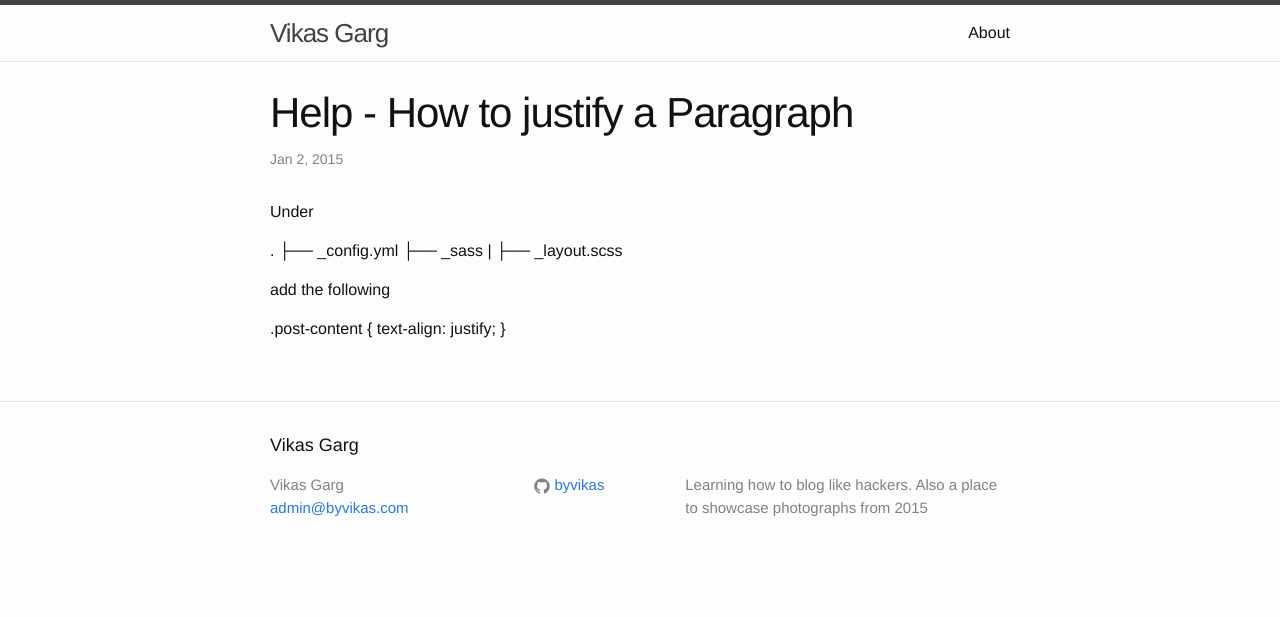
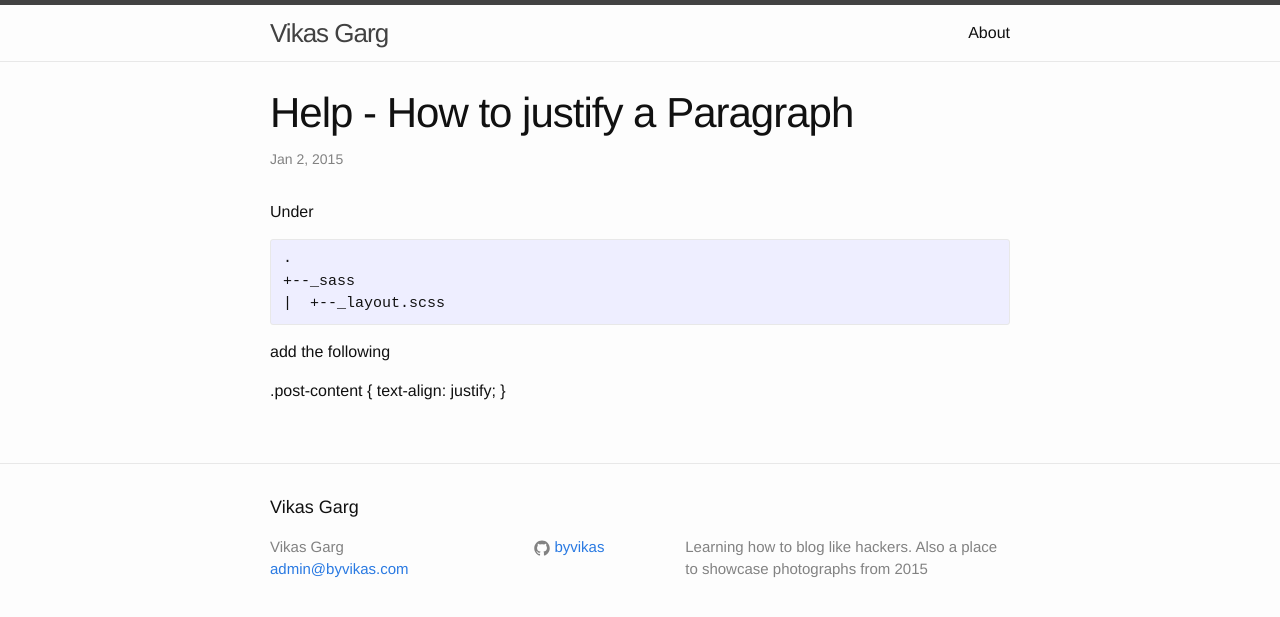
Before and after one commit to byvikas/byvikas.github.io, a Jekyll site: the page built from _posts/2015-01-02-how-to-justify-paragraphs.md, in a window 1280 px wide. Shown: the top 617 px of the page. Built offline with Jekyll 4.4.1, drawn with Linux system fonts in a browser that asks for light colours; a script that is not in the unit is left out.

Commit message:
Update 2015-01-02-how-to-justify-paragraphs.md

```diff
--- a/_posts/2015-01-02-how-to-justify-paragraphs.md
+++ b/_posts/2015-01-02-how-to-justify-paragraphs.md
@@ -6,12 +6,11 @@ categories: help css
 ---
 
 Under
-
+<pre>
 .
-├── _config.yml
-├── _sass
-|   ├── _layout.scss
-
++--_sass
+|  +--_layout.scss
+</pre>
 add the following
 
 .post-content {
```
